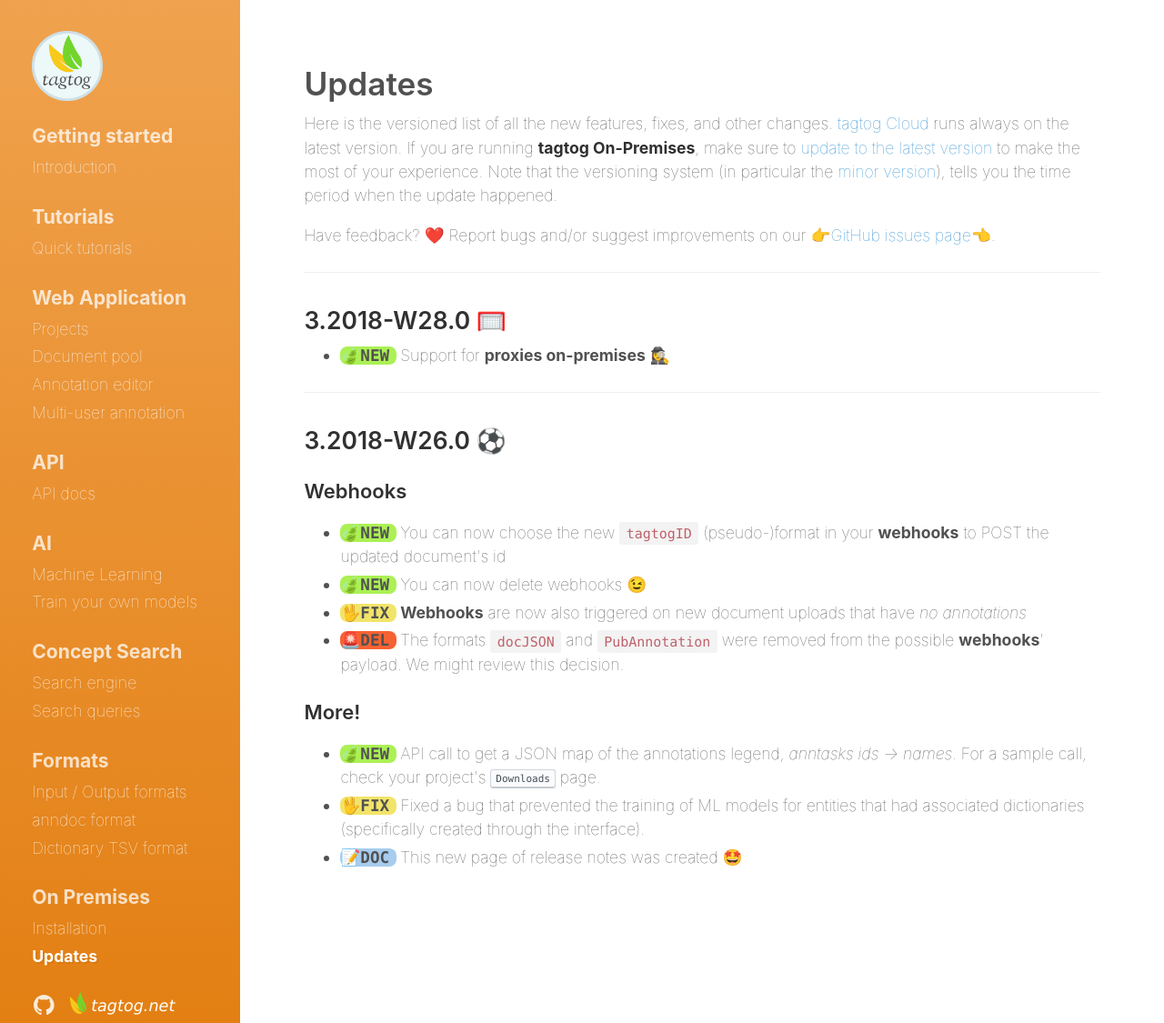
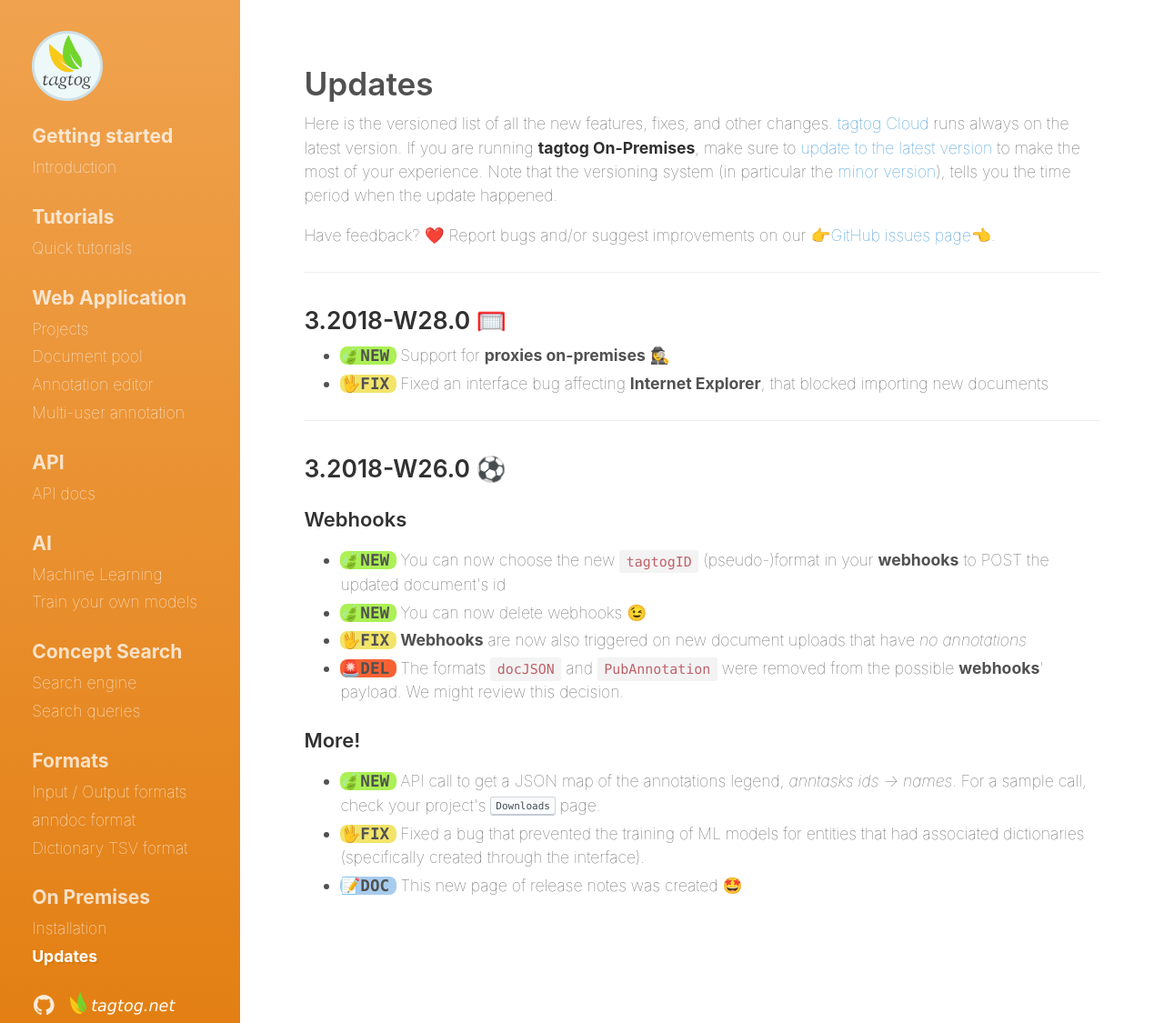
Before and after one commit to tagtogorg/tagtog-doc, a Jekyll site: the page built from updates.md, in a window 1280 px wide. Shown: the whole page at 91% size. Built offline with Jekyll 4.4.1, drawn with Linux system fonts in a browser that asks for light colours; nearby versions of some CDN libraries; emoji names are drawn with the system emoji font.

Commit message:
document

```diff
--- a/updates.md
+++ b/updates.md
@@ -15,6 +15,7 @@ Have feedback? :heart: Report bugs and/or suggest improvements on our [:point_ri
 
 <ul class="updates">
   <li class="new">Support for <b>proxies on-premises</b> 🕵️‍♀️</li>
+  <li class="fix">Fixed an interface bug affecting <b>Internet Explorer</b>, that blocked importing new documents</li>
 </ul>
 
 ---
```
